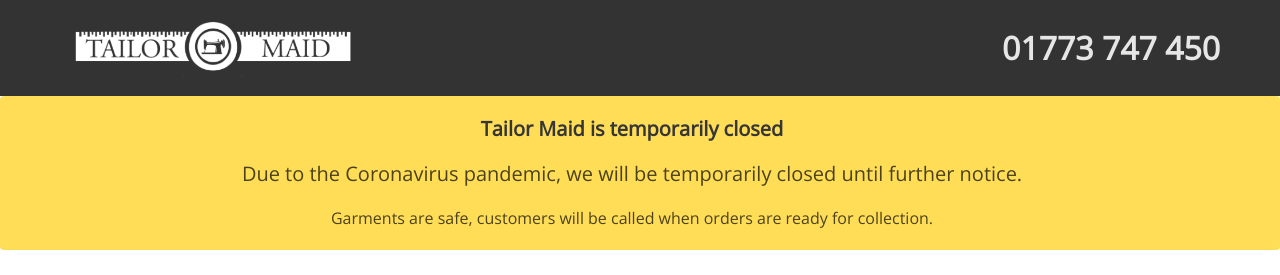
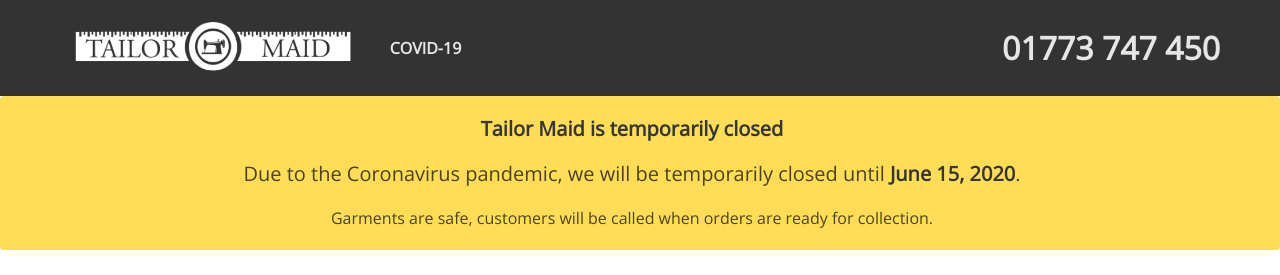
Before and after one commit to tailor-maid/tailormaid.github.io, a Jekyll site: the page built from _pages/index.html, in a window 1280 px wide. Shown: the top 275 px of the page. Built offline with Jekyll 4.4.1, drawn with Linux system fonts in a browser that asks for light colours; nearby versions of some CDN libraries.

Commit message:
COVID-19 Update

```diff
--- a/_layouts/default.html
+++ b/_layouts/default.html
@@ -27,14 +27,16 @@
                     <img id="logo" src="{{ "/assets/gfx/logo.png" | prepend: site.baseurl }}" alt="Logo">
                 </a>
                 <span class="navbar-burger burger" data-target="navbarMenu">
-                    <span></span>
-                    <span></span>
-                    <span></span>
+                    <span aria-hidden="true"></span>
+                    <span aria-hidden="true"></span>
+                    <span aria-hidden="true"></span>
                 </span>
             </div>
             <div id="navbarMenu" class="navbar-menu">
                 <div class="navbar-start">
-
+                    <a class="navbar-item" href="{% link _pages/covid-19.html %}">
+                        COVID-19
+                    </a>
                 </div>
                 <div class="navbar-end">
                     <span class="navbar-item title">
@@ -47,7 +49,7 @@
     <nav class="notification is-warning">
         <div class="content">
             <p class="subtitle has-text-centered"><strong>Tailor Maid is temporarily closed</strong></p>
-            <p class="subtitle has-text-centered">Due to the Coronavirus pandemic, we will be temporarily  closed until further notice.</p>
+            <p class="subtitle has-text-centered">Due to the Coronavirus pandemic, we will be temporarily  closed until <strong>June 15, 2020</strong>.</p>
             <p class="has-text-centered">Garments are safe, customers will be called when orders are ready for collection.</p>
         </div>
     </nav>
```
Also changed, not shown: _pages/covid-19.html (added, +36 -0 lines).
